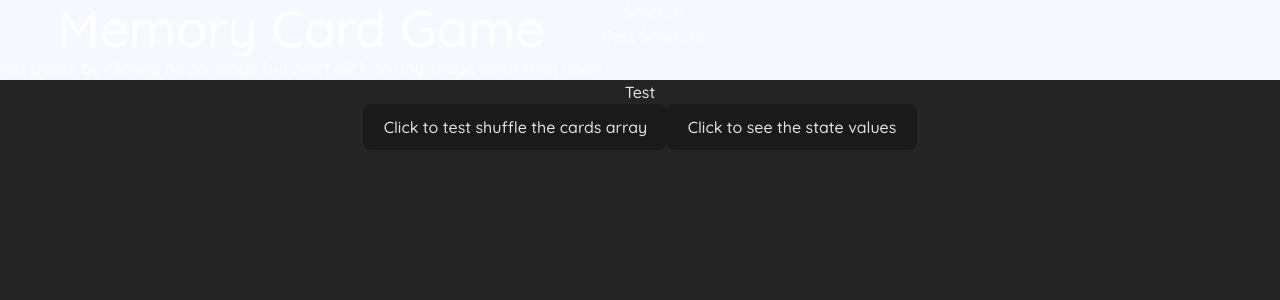
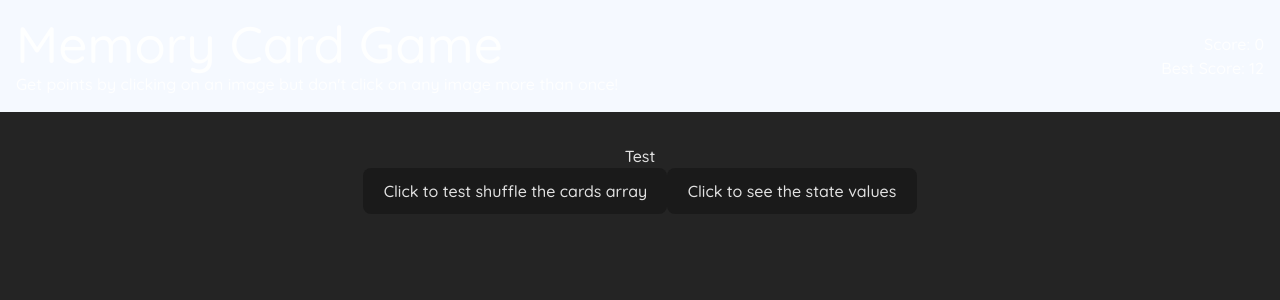
Before and after one commit to J-Skarbek/Memory-Cards-Game, a React (Vite) app in the folder memory-cards-game/: page / in a window 1280 px wide. Shown: the top 300 px of the page. Built offline with nearby package versions, Linux system fonts and the light colour scheme.

Commit message:
Add tailwind classes to style the header

```diff
--- a/memory-cards-game/src/App.css
+++ b/memory-cards-game/src/App.css
@@ -1,7 +1,8 @@
 #root {
-  max-width: 1280px;
-  /* margin: 0 auto;
-  padding: 2rem; */
+  /* max-width: 1280px; */
+  width: 100%;
+  /* margin: 0 auto; */
+  /* padding: 2rem; */
   text-align: center;
 }
 
--- a/memory-cards-game/src/components/Header.jsx
+++ b/memory-cards-game/src/components/Header.jsx
@@ -4,14 +4,14 @@ function Header(props) {
 
 
   return (
-    <div className="header flex bg-offWhite">
-      <div className="header-right">
+    <div className="header flex justify-between items-center bg-offWhite p-4 mb-8">
+      <div className="header-right flex flex-col items-start">
         <h1>Memory Card Game</h1>
         <p>Get points by clicking on an image but don't click on
           any image more than once!
         </p>
       </div>
-      <div className="header-left">
+      <div className="header-left flex flex-col items-end">
         <p>Score: 0</p>
         <p>Best Score: 12</p>
      </div>
```
